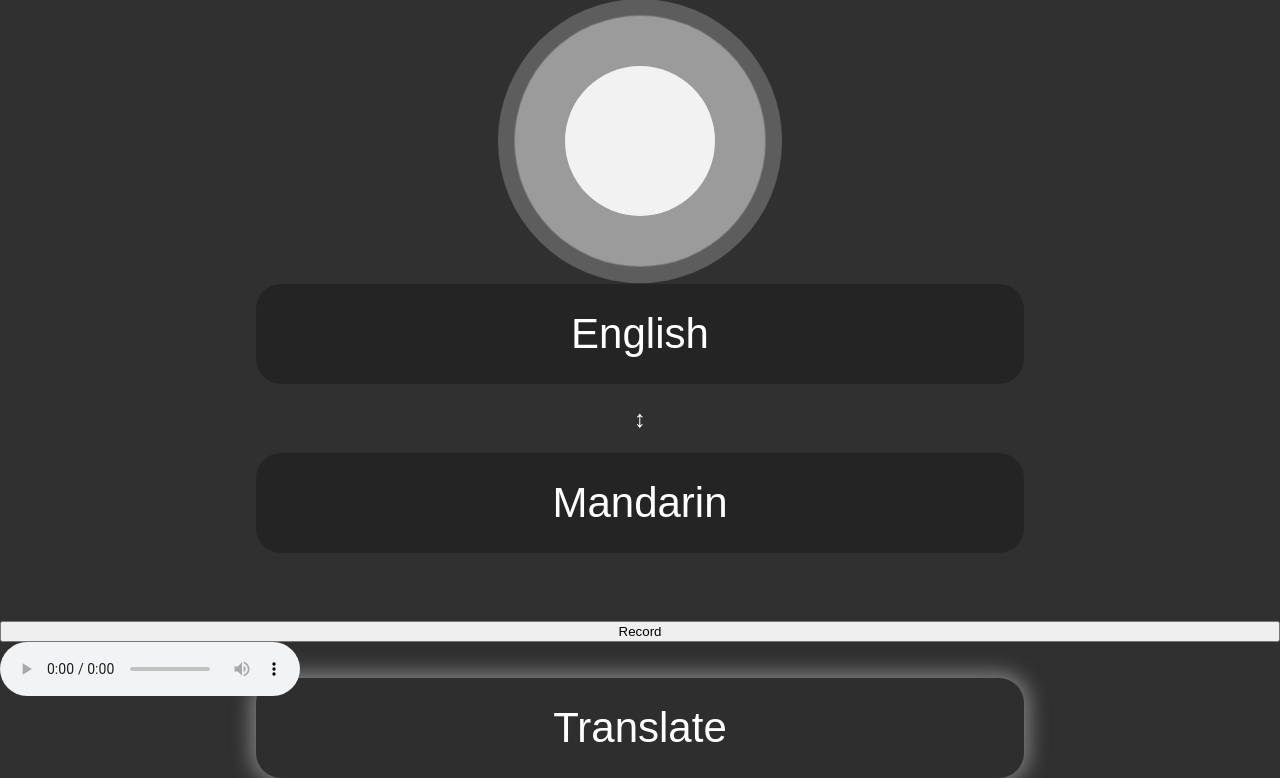
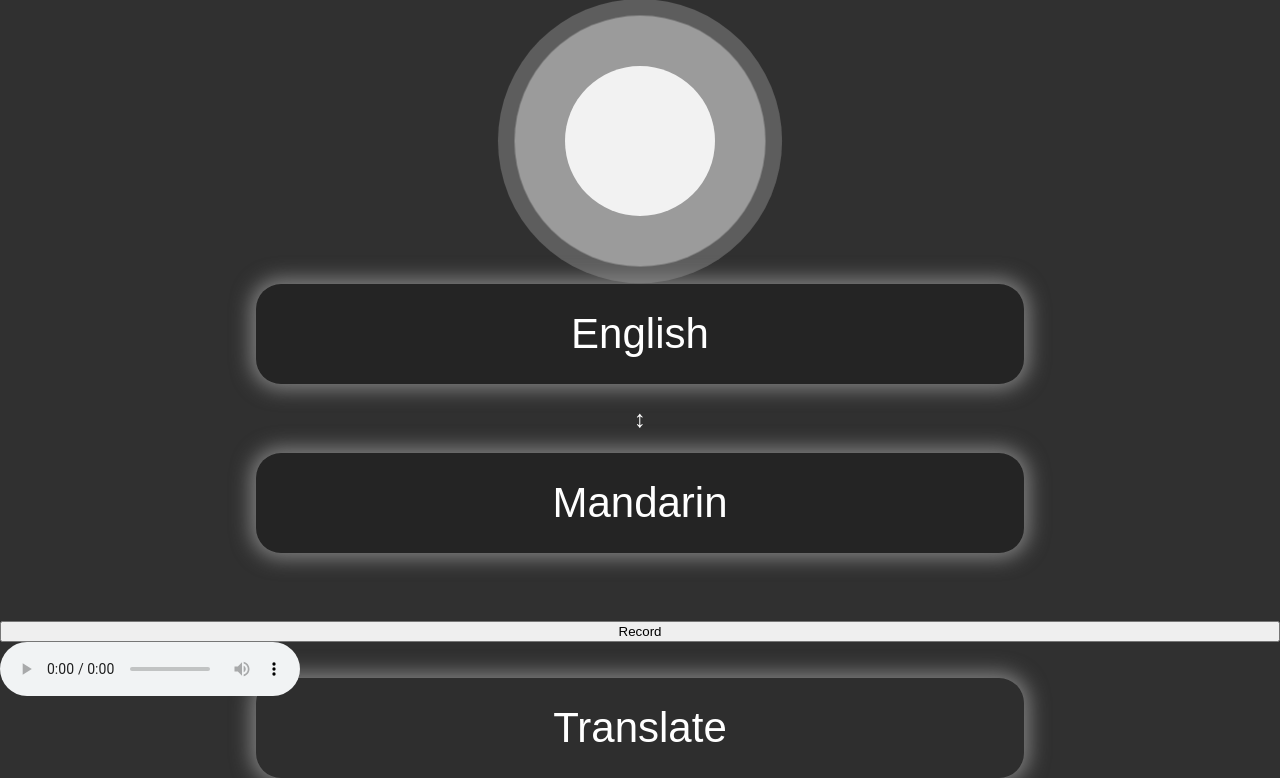
Before and after one commit to Krone404/Mi-Long, a Flask app: page / in a window 1280 px wide. Shown: the part 179-957 px from the top of the page. Run offline with Flask 3, Linux system fonts and the light colour scheme.

Commit message:
gave the translate boxes shadows as well

```diff
--- a/Static/styles.css
+++ b/Static/styles.css
@@ -175,6 +175,7 @@ body {
     color: white;
     cursor: pointer;
     margin-top: 40px;
+    box-shadow: rgba(150, 150, 150, 0.8) 0 0 20px 5px;
 }
 
 #translate-btn {
```
